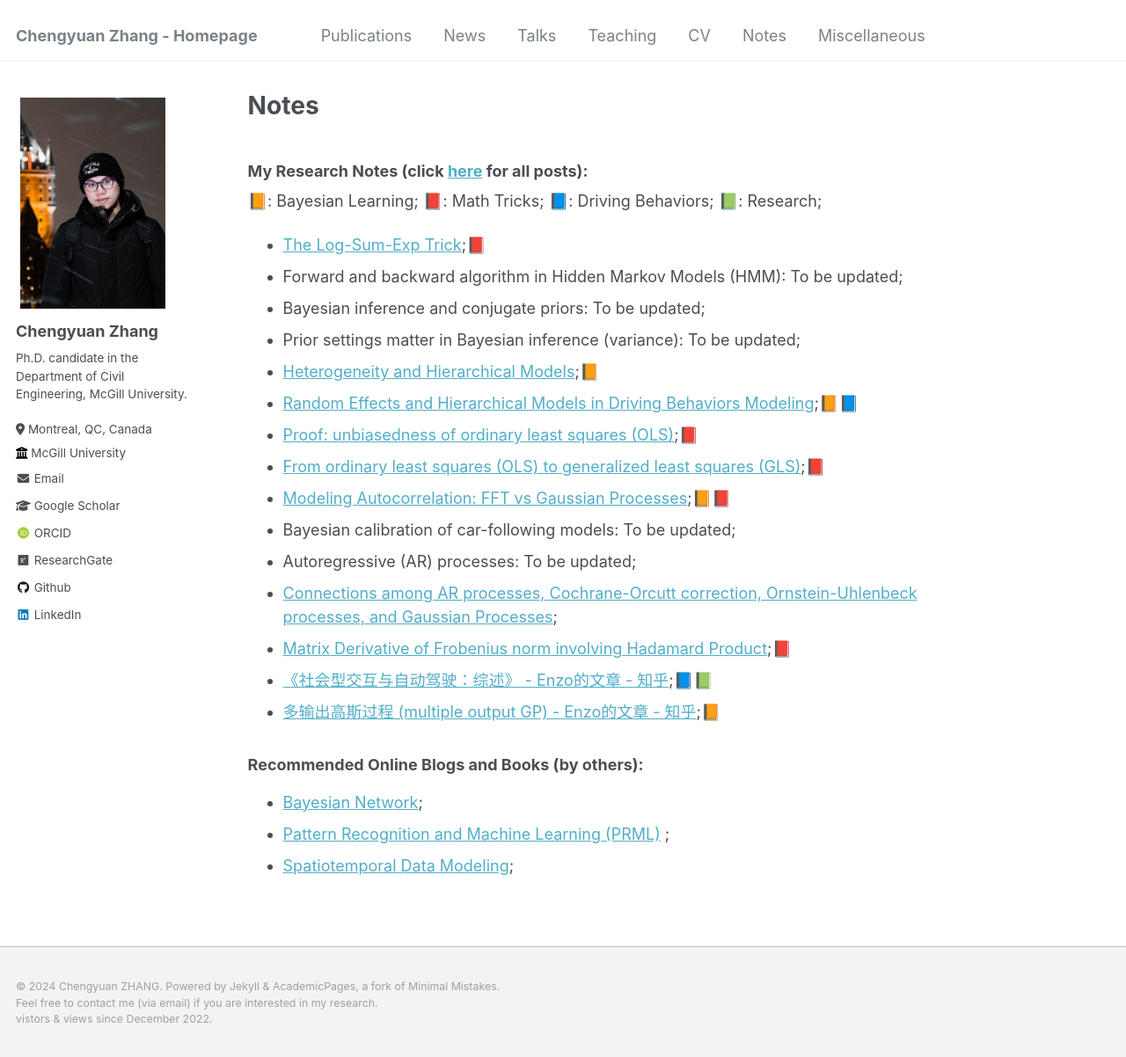
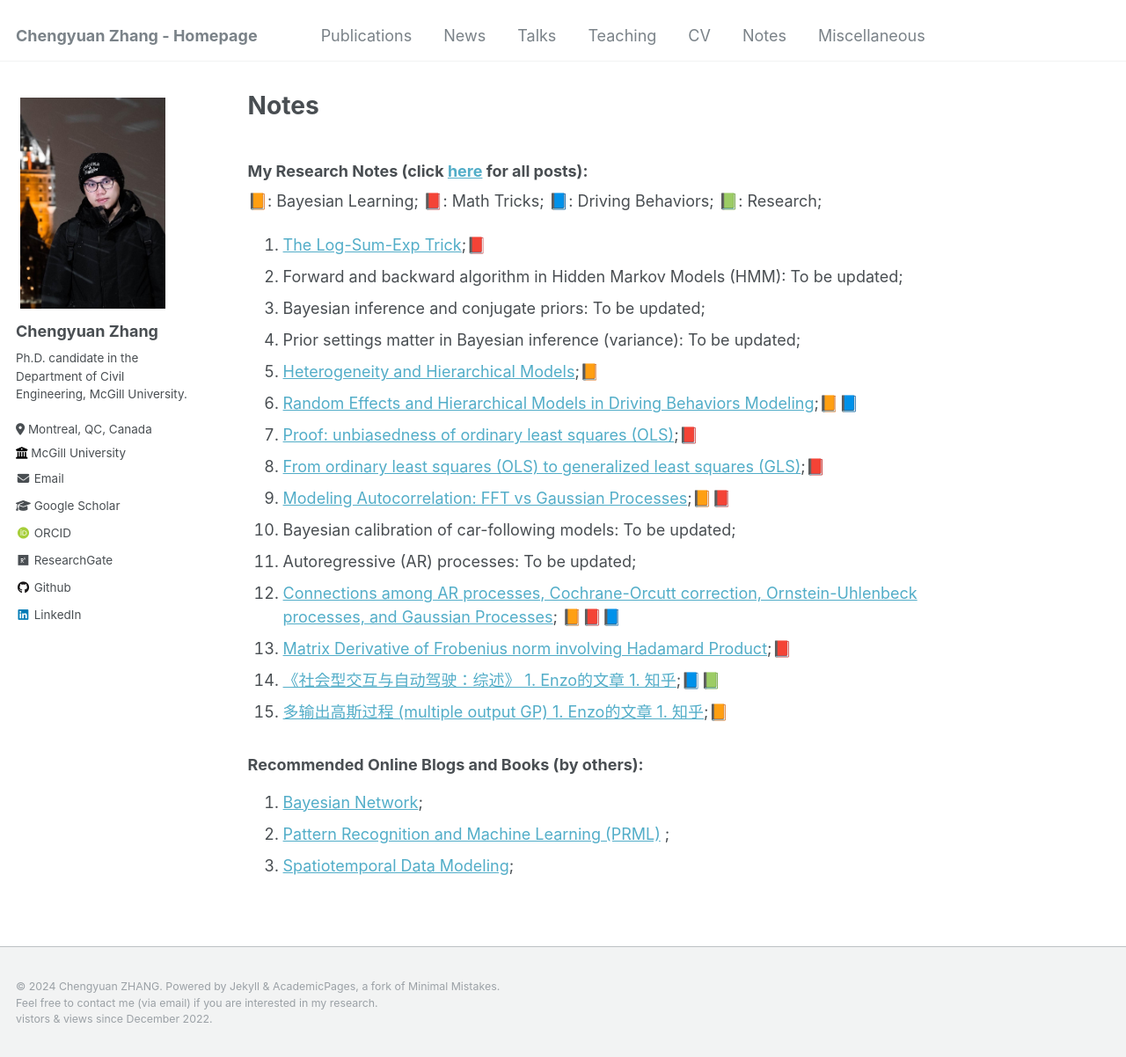
Before and after one commit to Chengyuan-Zhang/chengyuan-zhang.github.io, a Jekyll site: the page built from _pages/notes.md, in a window 1280 px wide and 1205 px high. Shown: the top 1202 px of the window at 88% size. Built offline with Jekyll 4.4.1, drawn with Linux system fonts in a browser that asks for light colours; some web fonts are replaced; comment, search, counter and statistics services are not loaded; some of the changed lines change nothing that is shown.

Commit message:
minor update

```diff
--- a/_pages/notes.md
+++ b/_pages/notes.md
@@ -12,26 +12,26 @@ author_profile: true
 📘: Driving Behaviors;
 📗: Research;
 
-- [The Log-Sum-Exp Trick](/posts/logsumexp/);📕
-- Forward and backward algorithm in Hidden Markov Models (HMM): To be updated;
-- Bayesian inference and conjugate priors: To be updated;
-- Prior settings matter in Bayesian inference (variance): To be updated;
-- [Heterogeneity and Hierarchical Models](/posts/hierarchical/);📙
-- [Random Effects and Hierarchical Models in Driving Behaviors Modeling](/posts/random-effects/);📙📘
-- [Proof: unbiasedness of ordinary least squares (OLS)](/posts/ols-unbiased/);📕
-- [From ordinary least squares (OLS) to generalized least squares (GLS)](/posts/ols-to-gls/);📕
-- [Modeling Autocorrelation: FFT vs Gaussian Processes](/posts/autocorrelation);📙📕
-- Bayesian calibration of car-following models: To be updated;
-- Autoregressive (AR) processes: To be updated;
-- [Connections among AR processes, Cochrane-Orcutt correction, Ornstein-Uhlenbeck processes, and Gaussian
-  Processes](/posts/processes_connections/);
-- [Matrix Derivative of Frobenius norm involving Hadamard Product](/posts/matrix-derivative/);📕
-- [《社会型交互与自动驾驶：综述》 - Enzo的文章 - 知乎](https://zhuanlan.zhihu.com/p/557203965);📘📗
-- [多输出高斯过程 (multiple output GP) - Enzo的文章 - 知乎](https://zhuanlan.zhihu.com/p/400628960);📙
+1. [The Log-Sum-Exp Trick](/posts/logsumexp/);📕
+1. Forward and backward algorithm in Hidden Markov Models (HMM): To be updated;
+1. Bayesian inference and conjugate priors: To be updated;
+1. Prior settings matter in Bayesian inference (variance): To be updated;
+1. [Heterogeneity and Hierarchical Models](/posts/hierarchical/);📙
+1. [Random Effects and Hierarchical Models in Driving Behaviors Modeling](/posts/random-effects/);📙📘
+1. [Proof: unbiasedness of ordinary least squares (OLS)](/posts/ols-unbiased/);📕
+1. [From ordinary least squares (OLS) to generalized least squares (GLS)](/posts/ols-to-gls/);📕
+1. [Modeling Autocorrelation: FFT vs Gaussian Processes](/posts/autocorrelation);📙📕
+1. Bayesian calibration of car-following models: To be updated;
+1. Autoregressive (AR) processes: To be updated;
+1. [Connections among AR processes, Cochrane-Orcutt correction, Ornstein-Uhlenbeck processes, and Gaussian
+   Processes](/posts/processes_connections/); 📙📕📘
+1. [Matrix Derivative of Frobenius norm involving Hadamard Product](/posts/matrix-derivative/);📕
+1. [《社会型交互与自动驾驶：综述》 1. Enzo的文章 1. 知乎](https://zhuanlan.zhihu.com/p/557203965);📘📗
+1. [多输出高斯过程 (multiple output GP) 1. Enzo的文章 1. 知乎](https://zhuanlan.zhihu.com/p/400628960);📙
 
 ### Recommended Online Blogs and Books (by others):
 
-- [Bayesian Network](https://www.cs.toronto.edu/~duvenaud/distill_bayes_net/public/);
-- [Pattern Recognition and Machine Learning (PRML)](https://www.microsoft.com/en-us/research/uploads/prod/2006/01/Bishop-Pattern-Recognition-and-Machine-Learning-2006.pdf)
-  ;
-- [Spatiotemporal Data Modeling](https://spatiotemporal-data.github.io/);
+1. [Bayesian Network](https://www.cs.toronto.edu/~duvenaud/distill_bayes_net/public/);
+1. [Pattern Recognition and Machine Learning (PRML)](https://www.microsoft.com/en-us/research/uploads/prod/2006/01/Bishop-Pattern-Recognition-and-Machine-Learning-2006.pdf)
+   ;
+1. [Spatiotemporal Data Modeling](https://spatiotemporal-data.github.io/);
```
